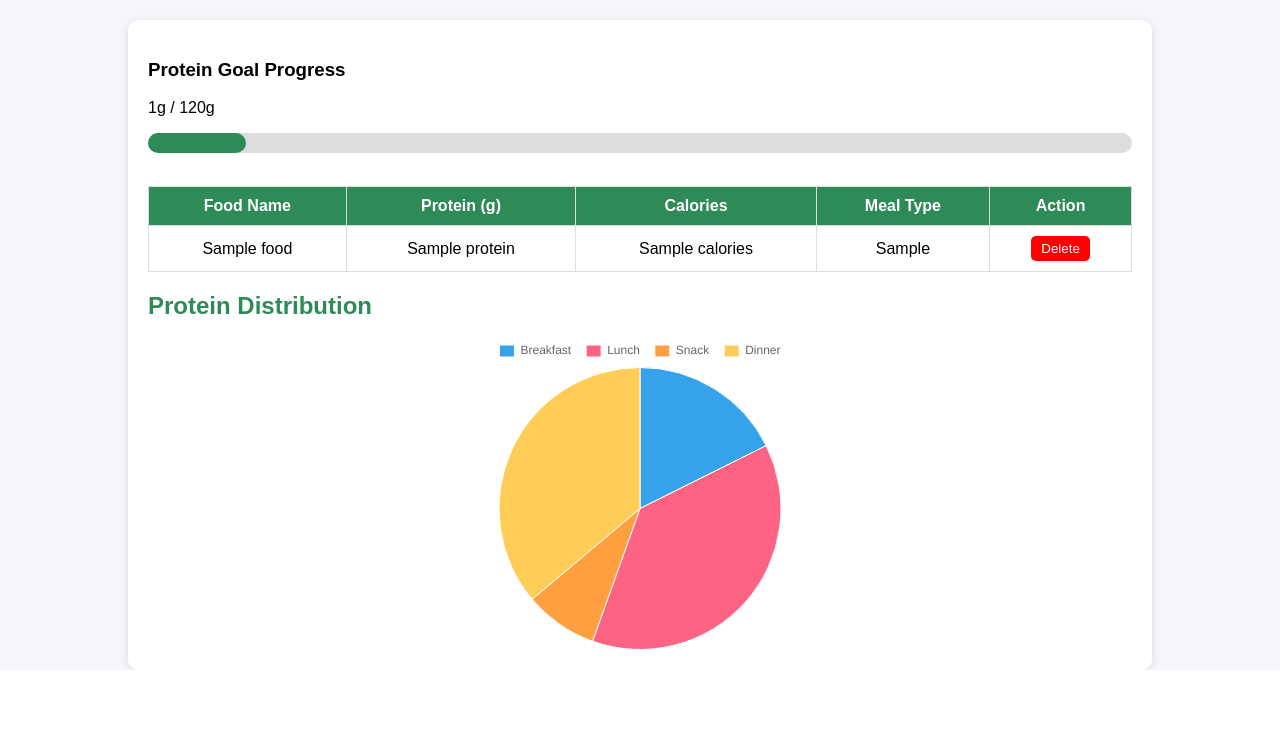
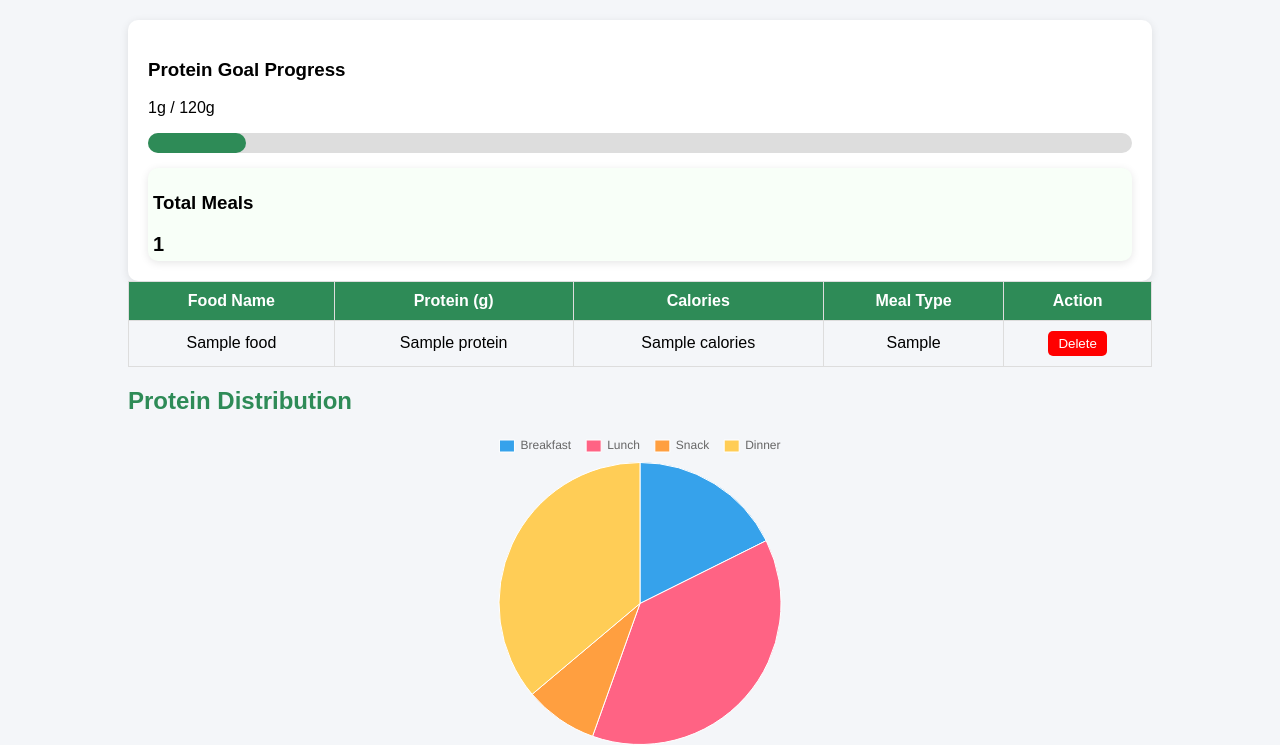
Before and after one commit to Manideep-14/NutriTrack, a Flask app: template templates/dashboard.html in a window 1280 px wide. Shown: the part 143-888 px from the top of the page. Before the commit the page ends 813 px from the top, so only its background shows below. Run offline with Flask 3, Linux system fonts and the light colour scheme; the template is opened without the code that fills it: most values are stand-ins (such as "Sample title", 1, 10 or a date in 2020).

Commit message:
Final dashboard and styling updates

```diff
--- a/static/style.css
+++ b/static/style.css
@@ -21,7 +21,7 @@ header {
 .card {
     background: white;
     padding: 20px;
-    margin-top: 15px;
+    margin-top: 10px;
     border-radius: 10px;
     box-shadow: 0px 2px 8px rgba(0,0,0,0.1);
 }
--- a/templates/dashboard.html
+++ b/templates/dashboard.html
@@ -26,7 +26,7 @@
 {% with messages = get_flashed_messages() %}
   {% if messages %}
     {% for message in messages %}
-      <div style="background:#d4edda; color:#155724; padding:10px; margin-bottom:10px; border-radius:5px;">
+      <div style="background:#d4edda; color:#155724; padding: 5px; margin-bottom:10px; border-radius:5px;">
         {{ message }}
       </div>
     {% endfor %}
@@ -41,7 +41,13 @@
     <div class="progress-bar" style="width: {{ progress }}%;"></div>
 </div>
 
-<br>
+<div class="card" style="background:#f8fff8; padding: 5px;px;">
+    <h3>Total Meals</h3>
+    <p style="font-size:20px; font-weight:bold; margin:0;">
+        {{ meals|length }}
+    </p>
+</div>
+</div>
 <table>
 
 <tr>
```
